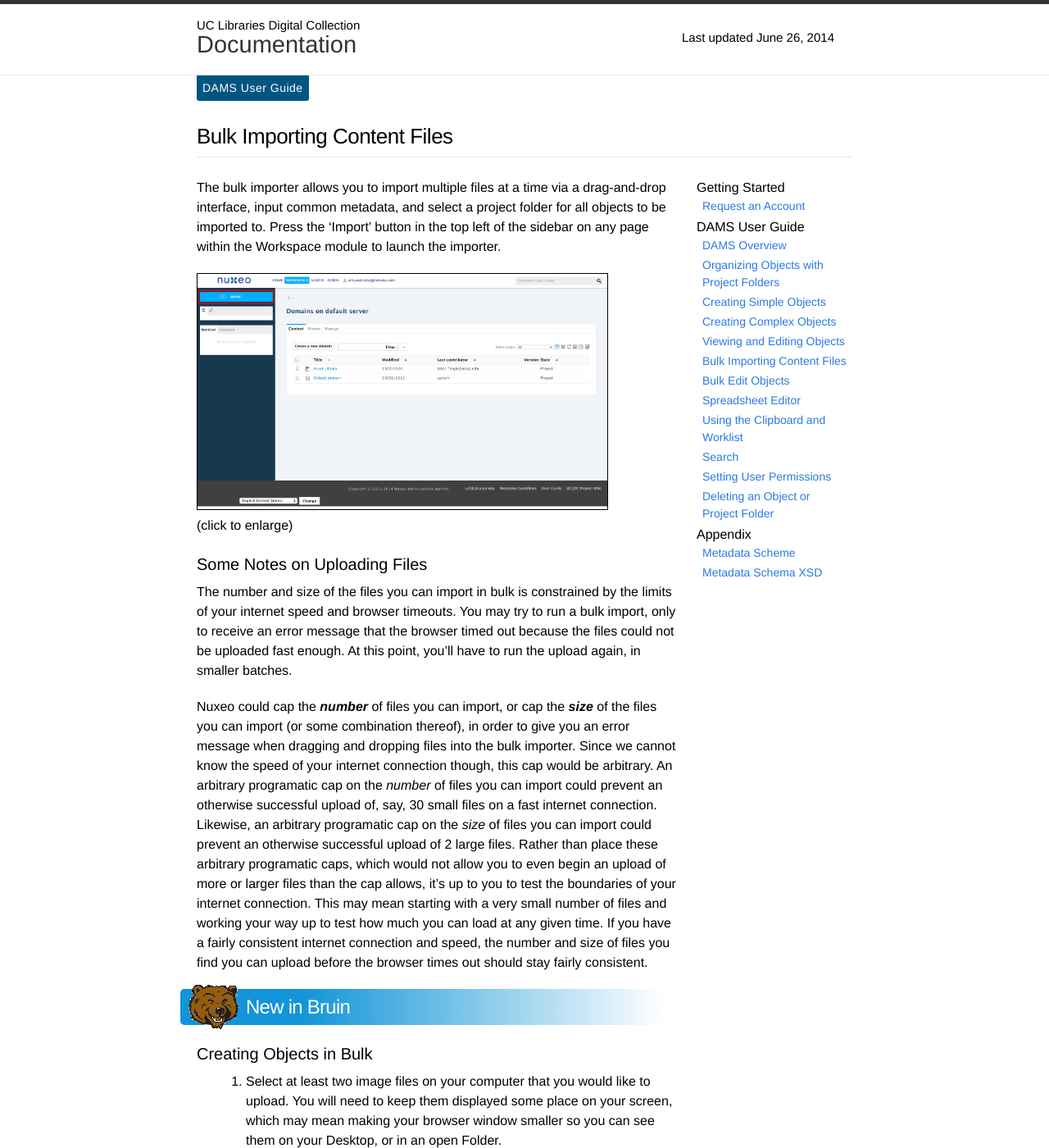
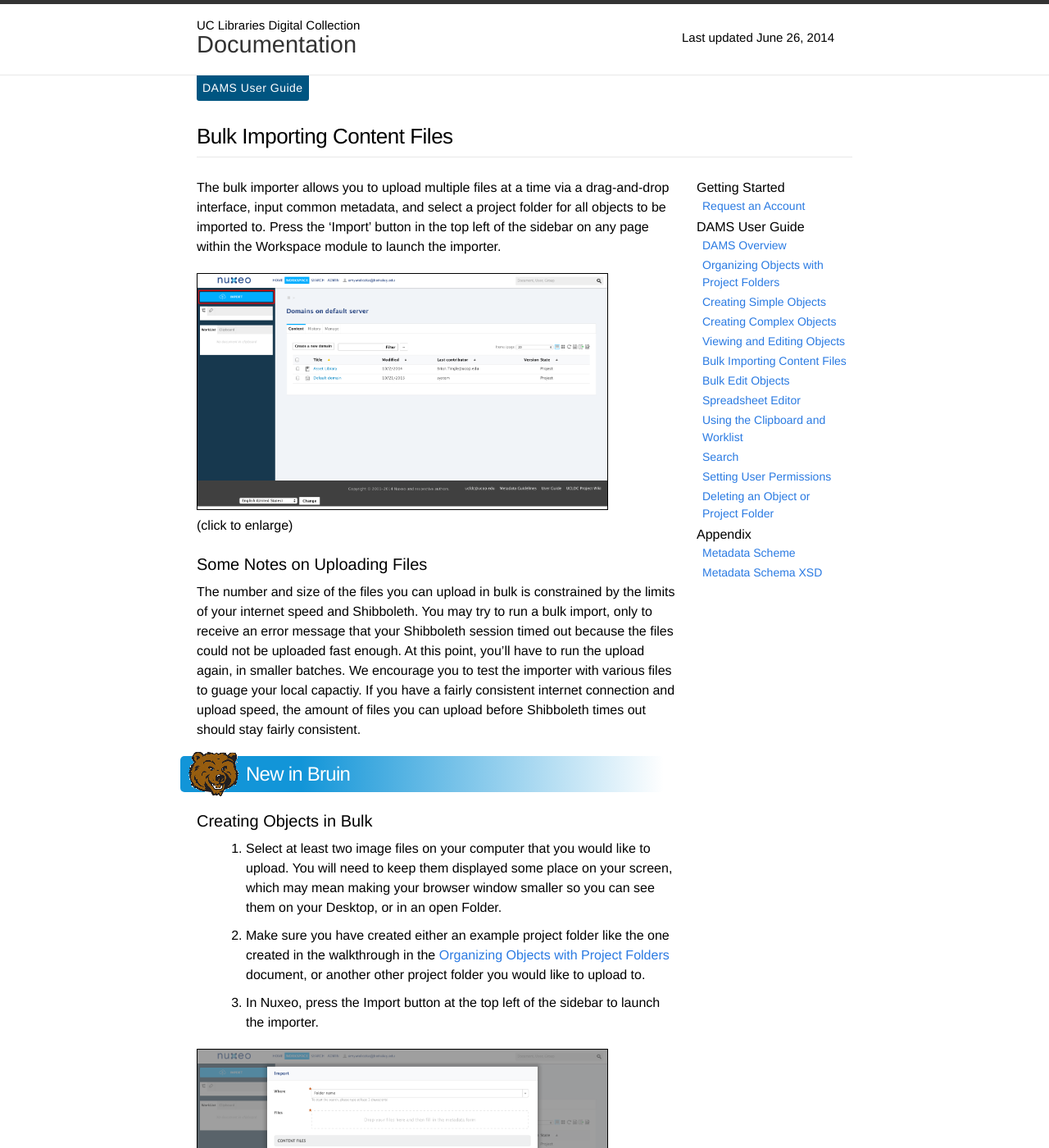
Before and after one commit to ucldc/ucldc-docs, a Jekyll site: the page built from docs/dams/bulk-import.md, in a window 1280 px wide and 1400 px high. Shown: the whole window at 82% size. Built offline with Jekyll 4.4.1, drawn with Linux system fonts in a browser that asks for light colours; nearby versions of some CDN libraries; some of the changed text lies outside the part shown.

Commit message:
Trimmed out explanation of how the internet works with regards to upload, replaced 'browser timeout' with 'shib session timeout'

```diff
--- a/docs/dams/bulk-import.md
+++ b/docs/dams/bulk-import.md
@@ -7,7 +7,7 @@
 breadcrumbs: DAMS User Guide
 ---
 
-The bulk importer allows you to import multiple files at a time via a drag-and-drop interface, input common metadata, and select a project folder for all objects to be imported to. Press the 'Import' button in the top left of the sidebar on any page within the Workspace module to launch the importer.
+The bulk importer allows you to upload multiple files at a time via a drag-and-drop interface, input common metadata, and select a project folder for all objects to be imported to. Press the 'Import' button in the top left of the sidebar on any page within the Workspace module to launch the importer.
 
 <a class="img-popup" href="{{ site.url }}{{ site.baseurl }}/images/import-button.png">
   <img src="{{ site.url }}{{ site.baseurl }}/images/import-button.png" alt="Screenshot highlighting the import button" style="width: 500px">
@@ -16,9 +16,7 @@
 
 ## Some Notes on Uploading Files
 
-The number and size of the files you can import in bulk is constrained by the limits of your internet speed and browser timeouts. You may try to run a bulk import, only to receive an error message that the browser timed out because the files could not be uploaded fast enough. At this point, you'll have to run the upload again, in smaller batches.
-
-Nuxeo could cap the **_number_** of files you can import, or cap the **_size_** of the files you can import (or some combination thereof), in order to give you an error message when dragging and dropping files into the bulk importer. Since we cannot know the speed of your internet connection though, this cap would be arbitrary. An arbitrary programatic cap on the _number_ of files you can import could prevent an otherwise successful upload of, say, 30 small files on a fast internet connection. Likewise, an arbitrary programatic cap on the _size_ of files you can import could prevent an otherwise successful upload of 2 large files. Rather than place these arbitrary programatic caps, which would not allow you to even begin an upload of more or larger files than the cap allows, it's up to you to test the boundaries of your internet connection. This may mean starting with a very small number of files and working your way up to test how much you can load at any given time. If you have a fairly consistent internet connection and speed, the number and size of files you find you can upload before the browser times out should stay fairly consistent.
+The number and size of the files you can upload in bulk is constrained by the limits of your internet speed and Shibboleth. You may try to run a bulk import, only to receive an error message that your Shibboleth session timed out because the files could not be uploaded fast enough. At this point, you'll have to run the upload again, in smaller batches. We encourage you to test the importer with various files to guage your local capactiy. If you have a fairly consistent internet connection and upload speed, the amount of files you can upload before Shibboleth times out should stay fairly consistent.
 
 <div class="walkthrough new">New in Bruin</div>
 
@@ -44,7 +42,7 @@
 <li>Select your files from your Desktop or open Folder window, either as a group, or one at a time, and drag and drop them into the drop zone next to the 'Files' label. </li>
 </ol>
 
-<div class="note"><p>If you drag and drop more than three files, the first three will appear immediately in the drop zone, but the remaining files will appear one-by-one only after all prior files have been uploaded successfully. Even though a file may be successfully uploaded in the importer, you still have to press the 'Import' button at the bottom of the form before the browser times out to successfully import an object.</p></div>
+<div class="note"><p>If you drag and drop more than three files, the first three will appear immediately in the drop zone, but the remaining files will appear one-by-one only after all prior files have been uploaded successfully. Even though a file may be successfully uploaded in the importer, you still have to press the 'Import' button at the bottom of the form **_before your Shibboleth session times out_** to successfully import an object. For all of the above reasons, we generally suggest you use the importer for small batches of files.</p></div>
 
 <ol start="7"> <li>In the 'Title' field, type 'bulk-import'.</li></ol>
 
```
